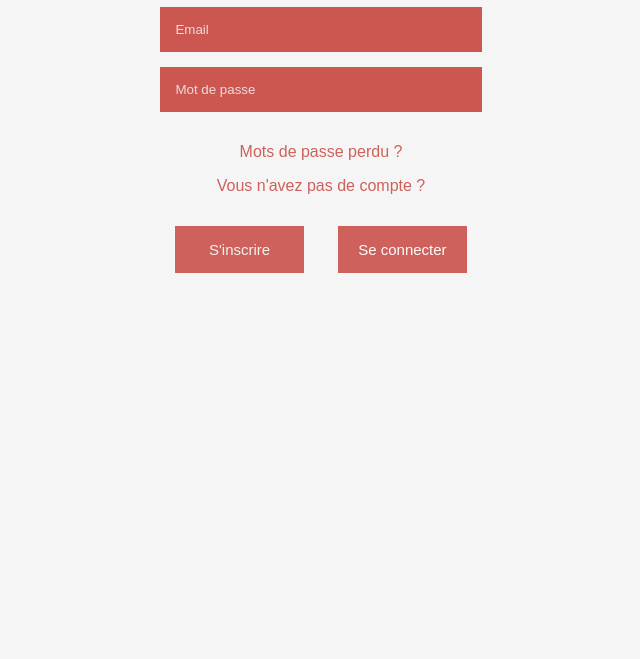
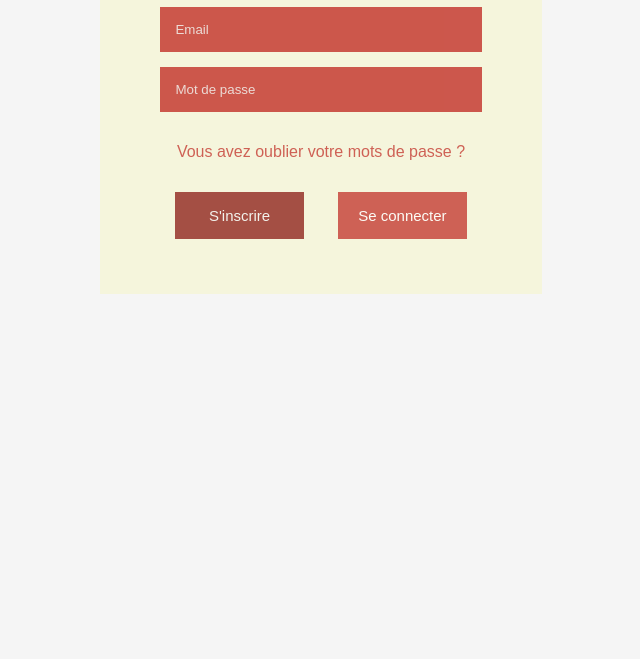
Before and after one commit to Viktor59000/Site_onikorp, a plain HTML site: page Site_Oni/Page_connexion_inscription/connexion/connexion.html in a window 1280 px wide. Shown: the part 141-800 px from the top of the page, without its empty margins (319-959 px from the left). Drawn offline with Linux system fonts and the light colour scheme; a web font is replaced by a local one.

Commit message:
-Ajout d'un fond de couleur. -Correction d'ergonomie : Double lien pour s'inscrire = Juste un bouton maintenant. -Ajout d'un fond de couleur beige au formulaire. -Changement de phrase pour l'oublie de mots de passe.

```diff
--- a/Site_Oni/Page_connexion_inscription/connexion/connexion.css
+++ b/Site_Oni/Page_connexion_inscription/connexion/connexion.css
@@ -12,11 +12,11 @@ body{
 form {
   margin-top: 20px;
   padding: 40px 60px;
-  border-radius: 10px;
   min-width: 300px;
   justify-content: center;
   align-content: center;
   font-family: 'agency-fb', sans-serif;
+  background-color: beige;
 
 }
 form h1{
@@ -60,7 +60,37 @@ form .inputs input[type='email']::placeholder, input[type='password']::placehold
 
 }
 
-form button{
+form button.submit{
+  padding: 15px 20px;
+  border:none;
+  font-size: 15px;
+  color: #fff;
+  background-color: #8a1812;
+  outline:none;
+  cursor:pointer;
+  opacity: 75%;
+  margin: 15px;
+  font-family: 'agency-fb', sans-serif;
+
+
+}
+form button.submit{
+  transition: 1s;
+  }
+form button.submit:hover{
+opacity: 100%;
+}
+
+
+
+form button.submit a{
+  color: #F2F2F2;
+  text-decoration: none;
+  padding: 15px 13.589px;
+  font-family: 'agency-fb', sans-serif;
+}
+
+form button.submit2{
   padding: 15px 20px;
   border:none;
   font-size: 15px;
@@ -73,21 +103,21 @@ form button{
   font-family: 'agency-fb', sans-serif;
 
 }
-form button{
+form button.submit2{
   transition: 1s;
   }
-form button:hover{
+form button.submit2:hover{
 opacity: 100%;
 }
 
 
-form button a{
+form button.submit2 a{
   color: #F2F2F2;
   text-decoration: none;
   padding: 15px 13.589px;
   font-family: 'agency-fb', sans-serif;
+}
 
-}
 form p{
   text-align: center;
   font-family: 'agency-fb', sans-serif;
--- a/Site_Oni/Page_connexion_inscription/connexion/connexion.html
+++ b/Site_Oni/Page_connexion_inscription/connexion/connexion.html
@@ -20,12 +20,11 @@
      				<input type="password" placeholder="Mot de passe">	<!--On demande a l'utilisateur de rentrer son most de passe-->
     			</div>
 
-				<p class="oublie"><a href="https://example.com/">Mots de passe perdu ?</a></p>
-				<p><a href="../inscription/inscription.html"> Vous n'avez pas de compte ?</a></p>
+				<p class="oublie"><a href="https://example.com/">Vous avez oublier votre mots de passe ?</a></p>
 
 			<div align="center">
-      			<button type="submit"><a href="../inscription/inscription.html">S'inscrire</a></button> <!--Si vous n'avez pas de compte vous pouvez vous rendre sur la plage d'inscription ici-->
-				<button type="submit2">Se connecter</button> <!--Puis on envoie tout au fichier php-->
+      			<button class="submit" type="submit"><a href="../inscription/inscription.html">S'inscrire</a></button> <!--Si vous n'avez pas de compte vous pouvez vous rendre sur la plage d'inscription ici-->
+				<button class="submit2" type="submit2">Se connecter</button> <!--Puis on envoie tout au fichier php-->
     		</div>
 
 		</form>
```
